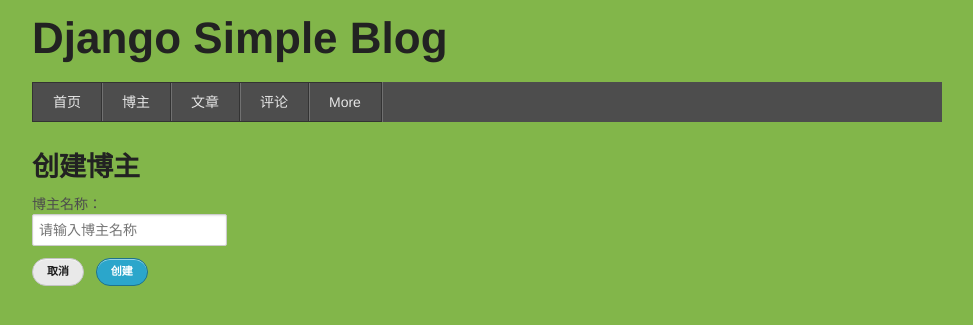
After one commit to guoyu07/django_blog, a Django app: template templates/authors/new.html in a window 1280 px wide. The commit adds this page. Shown: the top 325 px of the page, without its empty margins (153-1126 px from the left). Run offline with Django 3.2, Linux system fonts and the light colour scheme; the template is opened without the code that fills it, so the values that code supplies are empty; parts of the project's set-up code (start-up, migrations or seed data) failed here and were passed over; some libraries are stand-ins or nearby versions.

Commit message:
[Finish] authors view, create functions

```diff
--- a/django_blog/settings.py
+++ b/django_blog/settings.py
@@ -49,6 +49,7 @@ MIDDLEWARE_CLASSES = (
     'django.contrib.sessions.middleware.SessionMiddleware',
     'django.middleware.common.CommonMiddleware',
     'django.middleware.csrf.CsrfViewMiddleware',
+    #'django.middleware.csrf.CsrfResponseMiddleware',
     'django.contrib.auth.middleware.AuthenticationMiddleware',
     'django.contrib.messages.middleware.MessageMiddleware',
     'django.middleware.clickjacking.XFrameOptionsMiddleware',
--- a/django_blog/urls.py
+++ b/django_blog/urls.py
@@ -10,7 +10,10 @@ urlpatterns = patterns('',
 
     url(r'^admin/', include(admin.site.urls)),
 
-    url(r'^authors/', 'authors.views.list_authors'),
-    url(r'^$', 'authors.views.list_authors'),
-    url(r'', 'authors.views.list_authors'),
+    url(r'^authors/$', 'authors.views.index'),
+    url(r'^authors/new$', 'authors.views.new'),
+    url(r'^authors/create$', 'authors.views.create'),
+
+    url(r'^$', 'authors.views.index'),
+    url(r'', 'authors.views.index'),
 )
--- /dev/null
+++ b/templates/authors/new.html
@@ -0,0 +1,30 @@
+{% include 'common/header.html' %}
+
+
+<div class="row">
+  <div class="nine columns" role="content">
+    <h3>创建博主</h3>
+    {% if error_message %}<p><strong>{{ error_message }}</strong></p>{% endif %}
+
+    <form action="/authors/create" method="post">
+      {% csrf_token %}
+
+      <div class="row">
+       <div class="large-12 columns">
+          <label>博主名称：</label>
+          <input type="text" name="name" placeholder="请输入博主名称" />
+        </div>
+      </div>
+
+      <div class="row">
+        <div class="columns">
+          <input type="submit" value="取消" class="button secondary round small" />&nbsp;&nbsp;
+          <input type="submit" value="创建" class="button round small" />
+        </div>
+      </div>
+    </form>
+
+  </div>
+</div>
+
+{% include 'common/footer.html' %}
--- a/templates/common/header.html
+++ b/templates/common/header.html
@@ -10,9 +10,9 @@
           <h1>Django Simple Blog</h1>
           <ul class="nav-bar">
             <li><a href="/">首页</a></li>
-            <li><a href="/categories/">博主</a></li>
-            <li><a href="/archives/">文章</a></li>
-            <li><a href="/books/">评论</a></li>
+            <li><a href="/authors/">博主</a></li>
+            <li><a href="/articles/">文章</a></li>
+            <li><a href="/comments/">评论</a></li>
             <li><a href="#">More</a></li>
           </ul>
         </div>
```
Also changed, not shown: authors/views.py (+15 -3 lines), templates/authors/index.html (+15 -9 lines), 1 other file.
